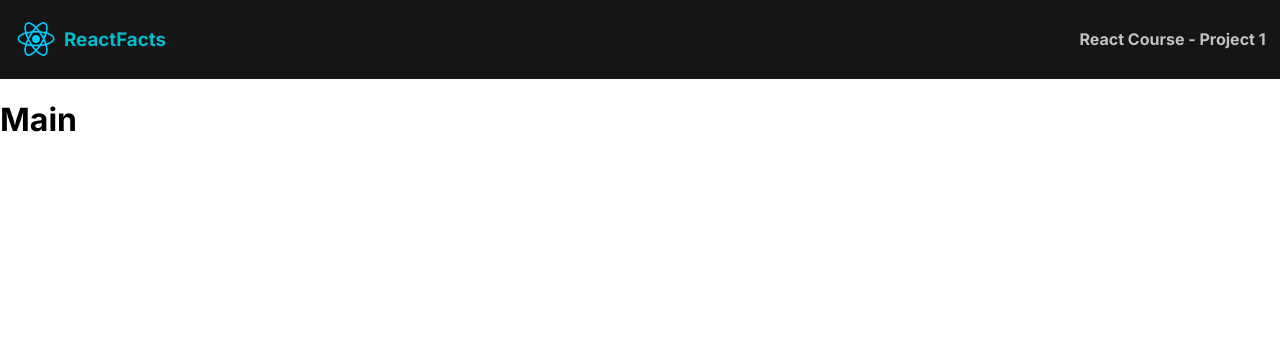
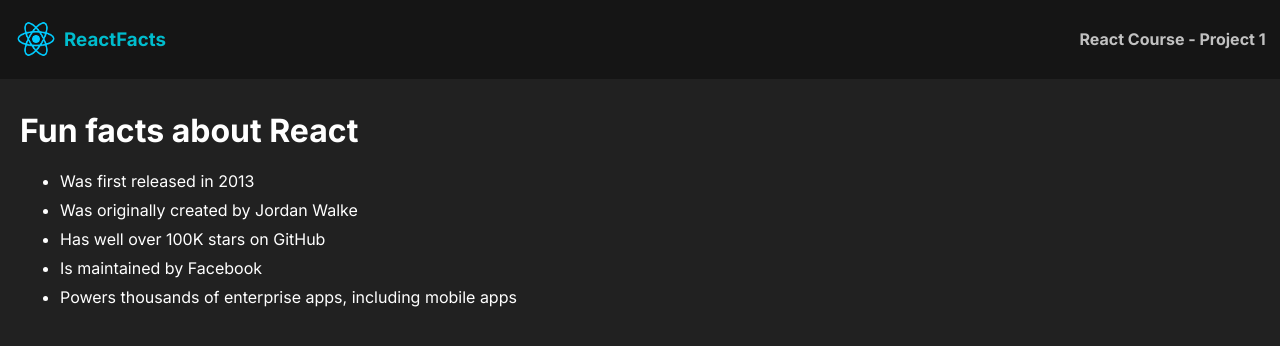
Before and after one commit to brandonfelty/react_tutorial, a React (Create React App) app: page / in a window 1280 px wide. Shown: the top 346 px of the page. Built offline with nearby package versions, Linux system fonts and the light colour scheme.

Commit message:
adds styling to main

```diff
--- /dev/null
+++ b/src/components/Main.css
@@ -0,0 +1,13 @@
+.main-container {
+  padding-left: 20px;
+  color: white;
+}
+
+.main-title {
+  margin-top: 0;
+  padding-top: 2rem;
+}
+
+.fact-list > li {
+  margin-bottom: 9px;
+}
--- a/src/components/Main.jsx
+++ b/src/components/Main.jsx
@@ -1,8 +1,18 @@
 import React from 'react';
+import './Main.css';
 
 const Main = () => {
   return (
-    <h1>Main</h1>
+    <div className='main-container'>
+      <h1 className='main-title'>Fun facts about React</h1>
+      <ul className='fact-list'>
+        <li>Was first released in 2013</li>
+        <li>Was originally created by Jordan Walke</li>
+        <li>Has well over 100K stars on GitHub</li>
+        <li>Is maintained by Facebook</li>
+        <li>Powers thousands of enterprise apps, including mobile apps</li>
+      </ul>
+    </div>
   )
 }
 
--- a/src/index.css
+++ b/src/index.css
@@ -5,4 +5,5 @@
 body {
   font-family: Inter;
   margin: 0;
+  background-color: rgb(33, 33, 33);
 }
```
